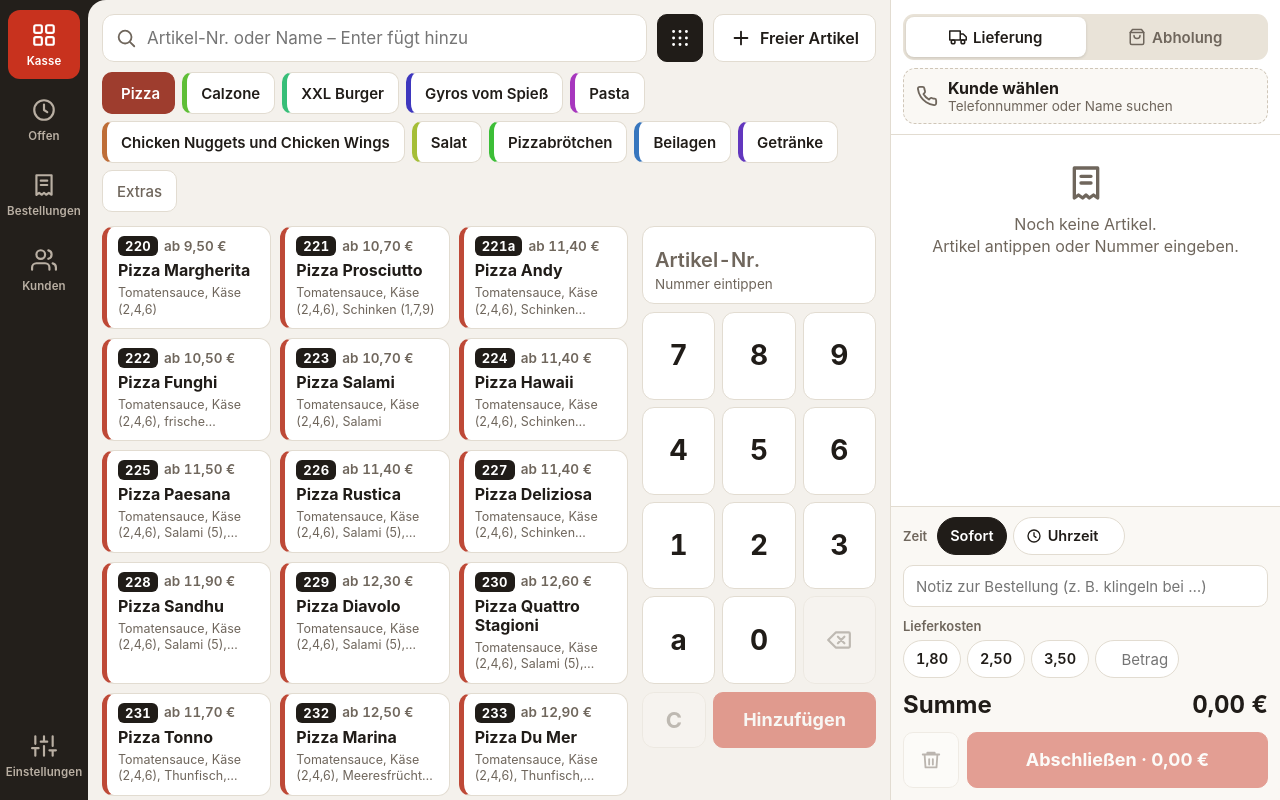
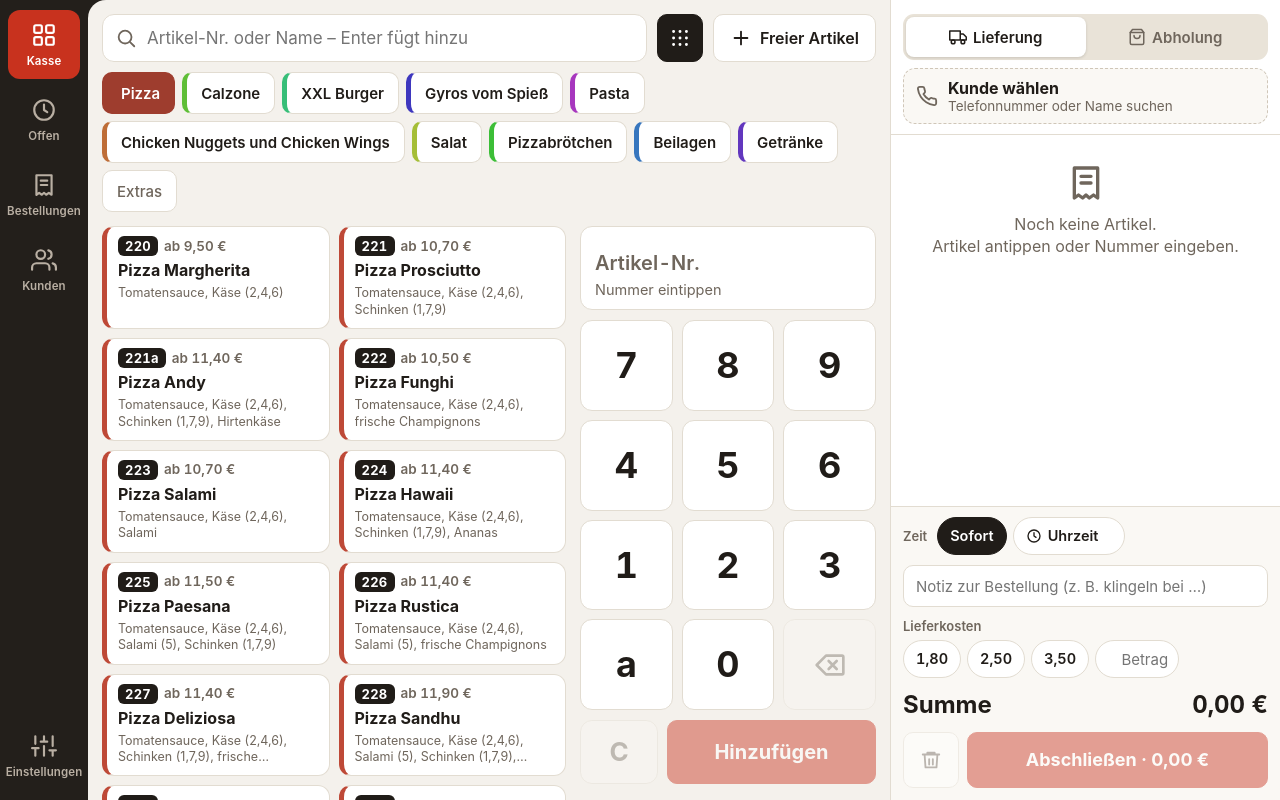
Before and after one commit to Seyfu61/pos, a website with bundled scripts: page index.html in a window 1280 px wide. Built offline with nearby package versions, Linux system fonts and the light colour scheme.

Commit message:
Nummernfeld größer
Breiteres Nummernfeld mit höheren Tasten und größeren Ziffern, im Quer-
und im Hochformat; größerer "Hinzufügen"-Knopf.

Co-Authored-By: Claude Opus 5.5 <noreply@anthropic.com>
Claude-Session: https://claude.ai/code/session_012EZvcGkda9DRFaMRDDTjTw

```diff
--- a/css/app.css
+++ b/css/app.css
@@ -507,29 +507,29 @@ textarea.input {
   flex: none;
   display: flex;
   flex-direction: column;
-  gap: 8px;
-  width: 248px;
+  gap: 10px;
+  width: 310px;
   padding: 2px 14px calc(16px + env(safe-area-inset-bottom)) 0;
 }
 .numpad-display {
   display: grid;
   gap: 2px;
-  min-height: 78px;
+  min-height: 84px;
   align-content: center;
-  padding: 8px 12px;
+  padding: 8px 14px;
   border: 1px solid var(--line);
   border-radius: var(--radius);
   background: var(--surface);
   line-height: 1.2;
 }
 .numpad-display strong {
-  font-size: 30px;
+  font-size: 34px;
   font-weight: 750;
   font-variant-numeric: tabular-nums;
   letter-spacing: 0.02em;
 }
 .numpad-display span {
-  font-size: 13.5px;
+  font-size: 14.5px;
   color: var(--muted);
   overflow: hidden;
   text-overflow: ellipsis;
@@ -554,11 +554,11 @@ textarea.input {
 .numpad-keys {
   flex: 1;
   min-height: 0;
-  max-height: 372px;
+  max-height: 470px;
   display: grid;
   grid-template-columns: repeat(3, 1fr);
-  grid-auto-rows: minmax(48px, 1fr);
-  gap: 7px;
+  grid-auto-rows: minmax(58px, 1fr);
+  gap: 9px;
 }
 .numkey {
   display: grid;
@@ -566,7 +566,7 @@ textarea.input {
   border: 1px solid var(--line);
   border-radius: var(--radius);
   background: var(--surface);
-  font-size: 28px;
+  font-size: 36px;
   font-weight: 650;
   font-variant-numeric: tabular-nums;
 }
@@ -577,7 +577,7 @@ textarea.input {
 .numkey.fn {
   background: var(--surface-2);
   color: var(--muted);
-  font-size: 22px;
+  font-size: 26px;
 }
 .numkey:disabled {
   opacity: 0.4;
@@ -585,10 +585,14 @@ textarea.input {
 }
 .numpad-actions {
   display: flex;
-  gap: 7px;
+  gap: 9px;
+}
+.numpad-actions .btn.big {
+  min-height: 64px;
+  font-size: 20px;
 }
 .numpad-actions .numkey {
-  width: 64px;
+  width: 78px;
   flex: none;
 }
 .btn.on {
@@ -1615,7 +1619,7 @@ textarea.input {
   }
   .numpad-keys {
     flex: none;
-    grid-auto-rows: 54px;
+    grid-auto-rows: 62px;
   }
   .split,
   .orders-layout {
--- a/js/views/pos.js
+++ b/js/views/pos.js
@@ -360,7 +360,7 @@ function Numpad({ value, letters, target, count, onChange, onEnter }) {
     <div class="numpad-keys">
       ${['7', '8', '9', '4', '5', '6', '1', '2', '3'].map(key)}
       ${letters.length === 1 ? key(letters[0]) : clear} ${key('0')}
-      <button class="numkey fn" disabled=${!value} onClick=${() => onChange(value.slice(0, -1))} aria-label="Letztes Zeichen löschen"><${Icon} name="backspace" size=${26} /></button>
+      <button class="numkey fn" disabled=${!value} onClick=${() => onChange(value.slice(0, -1))} aria-label="Letztes Zeichen löschen"><${Icon} name="backspace" size=${32} /></button>
       ${letters.length > 1 && letters.map(key)}
     </div>
     <div class="numpad-actions">
--- a/sw.js
+++ b/sw.js
@@ -2,7 +2,7 @@
 // Strategie "Netz zuerst": Ist das Netz da, kommt immer die aktuelle Version;
 // ohne Netz wird die zuletzt geladene Fassung aus dem Zwischenspeicher verwendet.
 
-const CACHE = 'kasse-v8';
+const CACHE = 'kasse-v9';
 const FILES = [
   './',
   'index.html',
```
